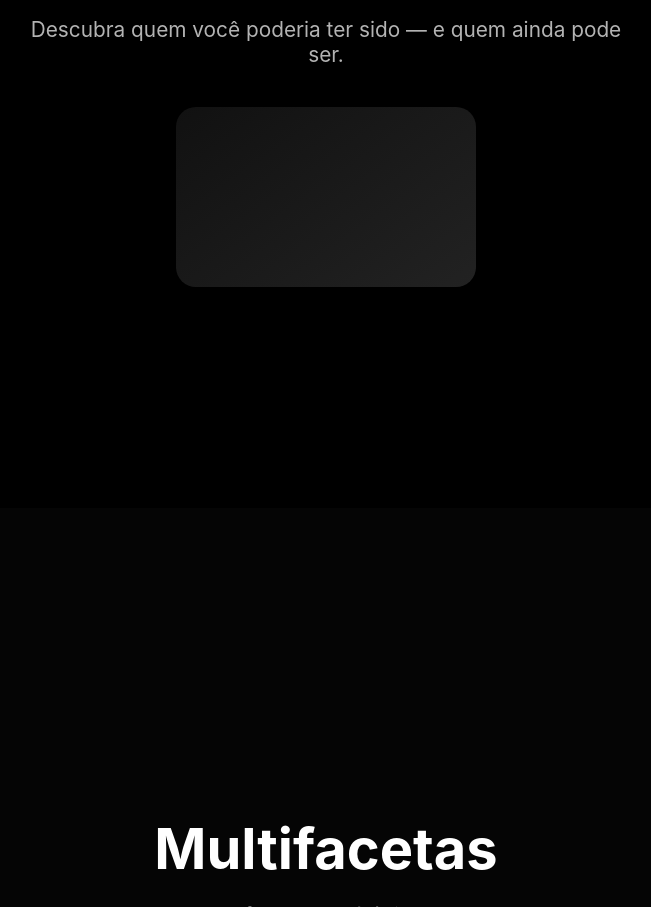
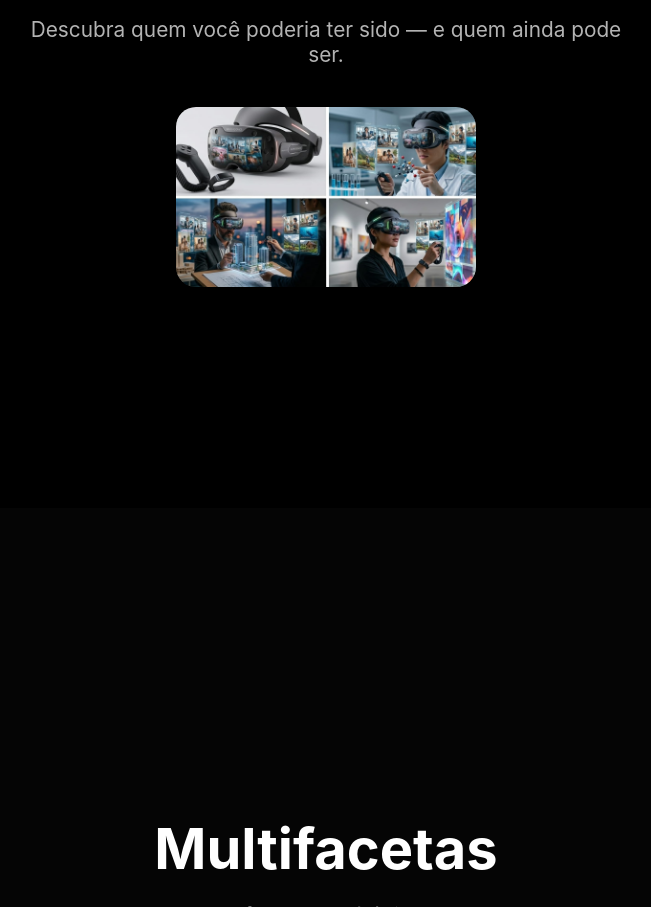
Before and after one commit to OctavioAugusto532/Future, a plain HTML site: page index.html in a window 1280 px wide. Shown: the part 2692-3599 px from the top of the page, without its empty margins (314-965 px from the left). Drawn offline with Linux system fonts and the light colour scheme.

Commit message:
Update index.html

```diff
--- a/index.html
+++ b/index.html
@@ -159,7 +159,7 @@ footer {
 <div class="section">
   <h2>Você, em infinitas versões</h2>
   <p>Descubra quem você poderia ter sido — e quem ainda pode ser.</p>
-  <div class="card"></div>
+  <div class="card"><img src="WhatsApp Image 2026-04-20 at 17.00.01.jpeg"></div>
 </div>
 
 <div class="section final">
```
